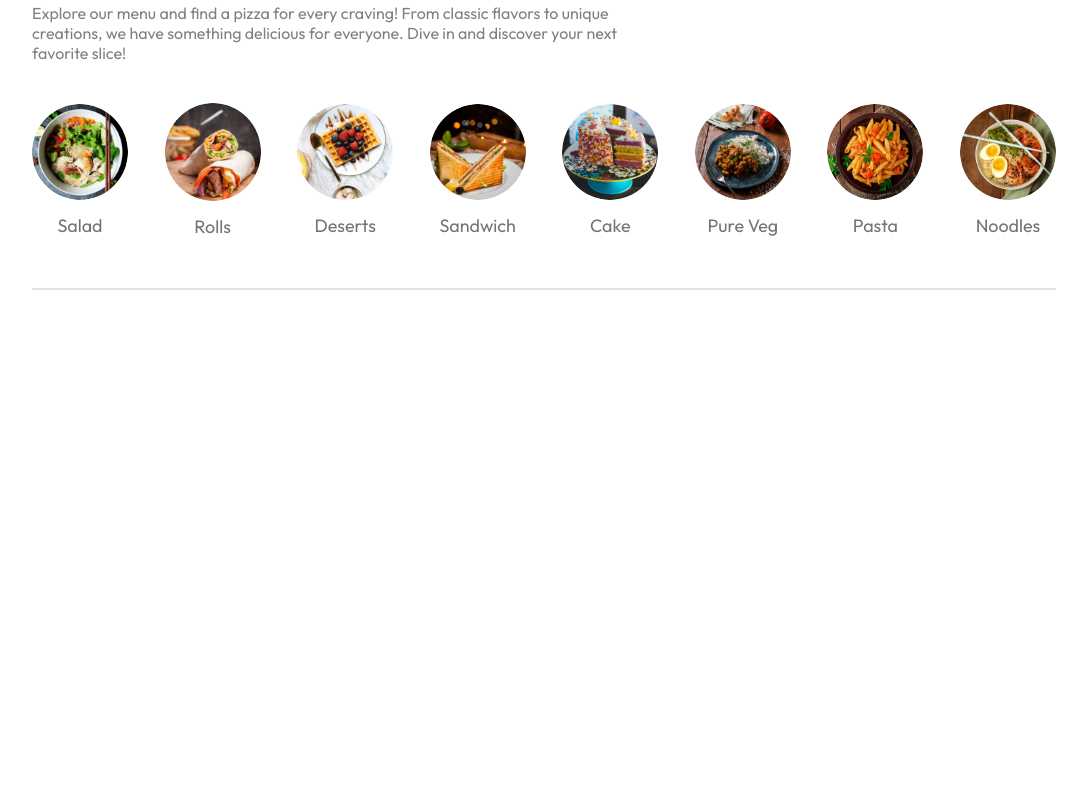
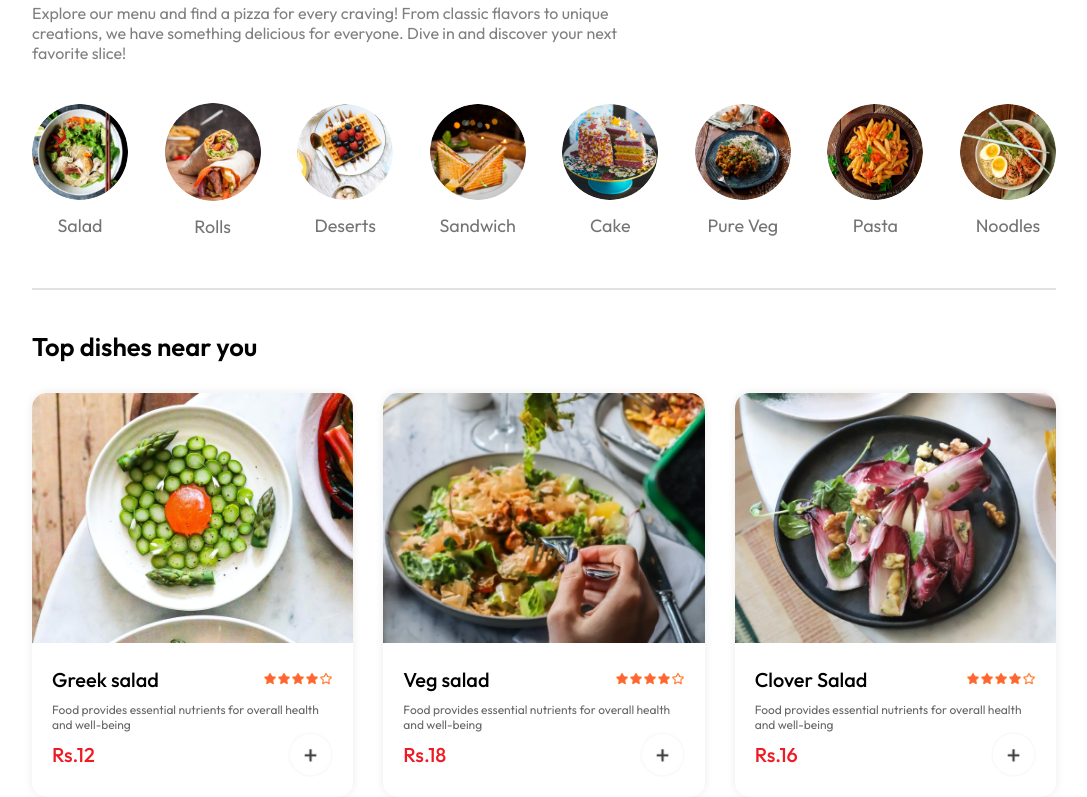
Before and after one commit to thisari-hettiarachchi/pizza-order-delivery-system, a React (Vite) app in the folder Frontend/: page / in a window 1280 px wide. Shown: the part 692-1489 px from the top of the page, without its empty margins (96-1183 px from the left). Before the commit the page ends 992 px from the top, so only its background shows below. Built offline with nearby package versions, Linux system fonts and the light colour scheme.

Commit message:
update home page

```diff
--- /dev/null
+++ b/Frontend/src/Context/StoreContext.jsx
@@ -0,0 +1,20 @@
+import { createContext } from "react";
+import { food_list } from "../assets/assets";
+
+
+export const StoreContext = createContext(null);
+
+const StoreContextProvider = (props) => {
+
+    const contextValue = {
+        food_list
+    }
+
+    return (
+        <StoreContext.Provider value={contextValue}>
+            {props.children}
+        </StoreContext.Provider>
+    )
+}
+
+export default StoreContextProvider;
--- a/Frontend/src/components/ExploreMenu/ExploreMenu.css
+++ b/Frontend/src/components/ExploreMenu/ExploreMenu.css
@@ -44,3 +44,7 @@
     background-color: #e2e2e2;
     border: none;
 }
+.explore-menu-list-item .active{
+  border: 4px solid #ed1c24;
+  padding: 2px;
+}
--- a/Frontend/src/components/ExploreMenu/ExploreMenu.jsx
+++ b/Frontend/src/components/ExploreMenu/ExploreMenu.jsx
@@ -2,7 +2,7 @@
 import "./ExploreMenu.css";
 import { menu_list } from "../../assets/assets";
 
-const ExploreMenu = () => {
+const ExploreMenu = ({category,setCategory}) => {
   return (
     <div className="explore-menu" id="explore-menu">
       <h1>Explore our menu</h1>
@@ -14,8 +14,8 @@
       <div className="explore-menu-list">
         {menu_list.map((item, index) => {
           return (
-            <div key={index} className="explore-menu-list-item">
-              <img src={item.menu_image} alt="" />
+            <div onClick={()=>setCategory(prev=>prev===item.menu_name?"All":item.menu_name)} key={index} className="explore-menu-list-item">
+              <img className={category===item.menu_name?"active":""} src={item.menu_image} alt="" />
               <p>{item.menu_name}</p>
             </div>
           );
--- /dev/null
+++ b/Frontend/src/components/FoodDisplay/FoodDisplay.css
@@ -0,0 +1,14 @@
+.food-display{
+    margin-top: 30px;
+}
+.food-display h2{
+    font-size: max(2vw,24px);
+    font-weight: 600;
+}
+.food-display-list{
+    display: grid;
+    grid-template-columns: repeat(auto-fill,minmax(240px,1fr));
+    margin-top: 30px;
+    gap: 30px;
+    row-gap: 50px;
+}
--- /dev/null
+++ b/Frontend/src/components/FoodDisplay/FoodDisplay.jsx
@@ -0,0 +1,24 @@
+import React, { useContext } from 'react'
+import './FoodDisplay.css'
+import { StoreContext } from '../../Context/StoreContext'
+import FoodItem from '../FoodItem/FoodItem'
+
+
+const FoodDisplay = ({category}) => {
+
+    const{food_list} = useContext(StoreContext)
+
+  return (
+      <div className='food-display' id='food-display'>
+          <h2>Top dishes near you</h2>
+          <div className="food-display-list">
+              {food_list.map((item, index) => {
+                  return <FoodItem key={ index} id={item._id} name={item.name} description={item.description} price={item.price} image={item.image}/>
+              })}
+          </div>
+
+    </div>
+  )
+}
+
+export default FoodDisplay
--- /dev/null
+++ b/Frontend/src/components/FoodItem/FoodItem.jsx
@@ -0,0 +1,49 @@
+import React, { useState } from "react";
+import "./FoodItem.css";
+import { assets } from "../../assets/assets";
+
+const FoodItem = ({ id, name, price, description, image }) => {
+  const [itemCount, setItemCount] = useState(0);
+  return (
+    <div className="food-item">
+      <div className="food-item-img-container">
+        <img className="food-item-image" src={image} alt="" />
+      </div>
+      <div className="food-item-info">
+        <div className="food-item-name-rating">
+          <p>{name}</p>
+          <img src={assets.rating_starts} alt="" />
+        </div>
+
+        <p className="food-item-desc">{description}</p>
+        <div className="food-item-footer">
+          <p className="food-item-price">Rs.{price}</p>
+          {!itemCount ? (
+            <img
+              className="add"
+              onClick={() => setItemCount((prev) => prev + 1)}
+              src={assets.add_icon_white}
+              alt=""
+            />
+          ) : (
+            <div className="food-item-counter">
+              <img
+                onClick={() => setItemCount((prev) => prev - 1)}
+                src={assets.remove_icon_red}
+                alt=""
+              />
+              <p>{itemCount}</p>
+              <img
+                onClick={() => setItemCount((prev) => prev + 1)}
+                src={assets.add_icon_green}
+                alt=""
+              />
+            </div>
+          )}
+        </div>
+      </div>
+    </div>
+  );
+};
+
+export default FoodItem;
--- /dev/null
+++ b/Frontend/src/components/FoodItem/Fooditem.css
@@ -0,0 +1,69 @@
+.food-item {
+  width: 100%;
+  margin: auto;
+  border-radius: 15px;
+  box-shadow: 0px 0px 10px #00000015;
+  transition: 0.3s;
+  animation: fadeIn 1s;
+}
+.food-item-image {
+  width: 100%;
+  border-radius: 15px 15px 0px 0px;
+}
+
+.food-item-info {
+  padding: 20px;
+}
+.food-item-name-rating {
+  display: flex;
+  justify-content: space-between;
+  align-items: center;
+  margin-bottom: 10px;
+}
+.food-item-name-rating p {
+  font-size: 20px;
+  font-weight: 500;
+}
+.food-item-name-rating img {
+  width: 70px;
+}
+.food-item-desc {
+  color: #676767;
+  font-size: 12px;
+}
+
+
+.food-item-img-container {
+  position: relative;
+}
+.food-item-footer{
+  position: relative;
+  display: flex;
+}
+.food-item-footer .food-item-price {
+  color: #ed1c24;
+  font-size: 20px;
+  font-weight: 500;
+  margin: 10px 0px;
+}
+
+.food-item-footer .add {
+
+  width: 45px;
+  position: absolute;
+  cursor: pointer;
+  right: 0px;
+  border-radius: 50%;
+}
+
+.food-item-counter {
+  position: absolute;
+  right: 0px;
+  display: flex;
+  align-items: center;
+  gap: 10px;
+  padding: 6px;
+  border-radius: 50px;
+  background-color: #FF6A74;
+
+}
--- a/Frontend/src/components/Header/Header.css
+++ b/Frontend/src/components/Header/Header.css
@@ -16,7 +16,7 @@
   max-width: 50%;
   bottom: 10%;
   left: 5vw;
-  animation: fadeIn 1s linear 1 !important;
+  animation: fadeUp 1s linear 1 !important;
 
 }
 .header-contents h2 {
--- a/Frontend/src/index.css
+++ b/Frontend/src/index.css
@@ -17,7 +17,7 @@
   width: 80%;
   margin: auto;
 }
-@keyframes fadeIn {
+@keyframes fadeUp {
   from {
     transform: translateY(150px);
     filter: blur(20px);
@@ -28,3 +28,12 @@
     opacity: 1;
   }
 }
+
+@keyframes fadeIn {
+  0% {
+    opacity: 0;
+  }
+  100% {
+    opacity: 1;
+  }
+}
--- a/Frontend/src/main.jsx
+++ b/Frontend/src/main.jsx
@@ -3,9 +3,12 @@
 import "./index.css";
 import App from "./App.jsx";
 import { BrowserRouter } from "react-router-dom";
+import StoreContextProvider from "./Context/StoreContext.jsx";
 
 createRoot(document.getElementById("root")).render(
- <BrowserRouter>
-    <App />
+  <BrowserRouter>
+    <StoreContextProvider>
+      <App />
+    </StoreContextProvider>
   </BrowserRouter>
 );
--- a/Frontend/src/pages/Home/Home.jsx
+++ b/Frontend/src/pages/Home/Home.jsx
@@ -1,13 +1,18 @@
-import React from 'react'
+import React, { useState } from 'react'
 import './Home.css'
 import Header from '../../components/Header/Header'
 import ExploreMenu from '../../components/ExploreMenu/ExploreMenu'
+import FoodDisplay from '../../components/FoodDisplay/FoodDisplay'
 
 const Home = () => {
+
+  const [category, setCategory] = useState("All");
+
   return (
     <div>
       <Header />
-      <ExploreMenu/>
+      <ExploreMenu category={category} setCategory={ setCategory} />
+      <FoodDisplay category={category}/>
     </div>
   )
 }
```
